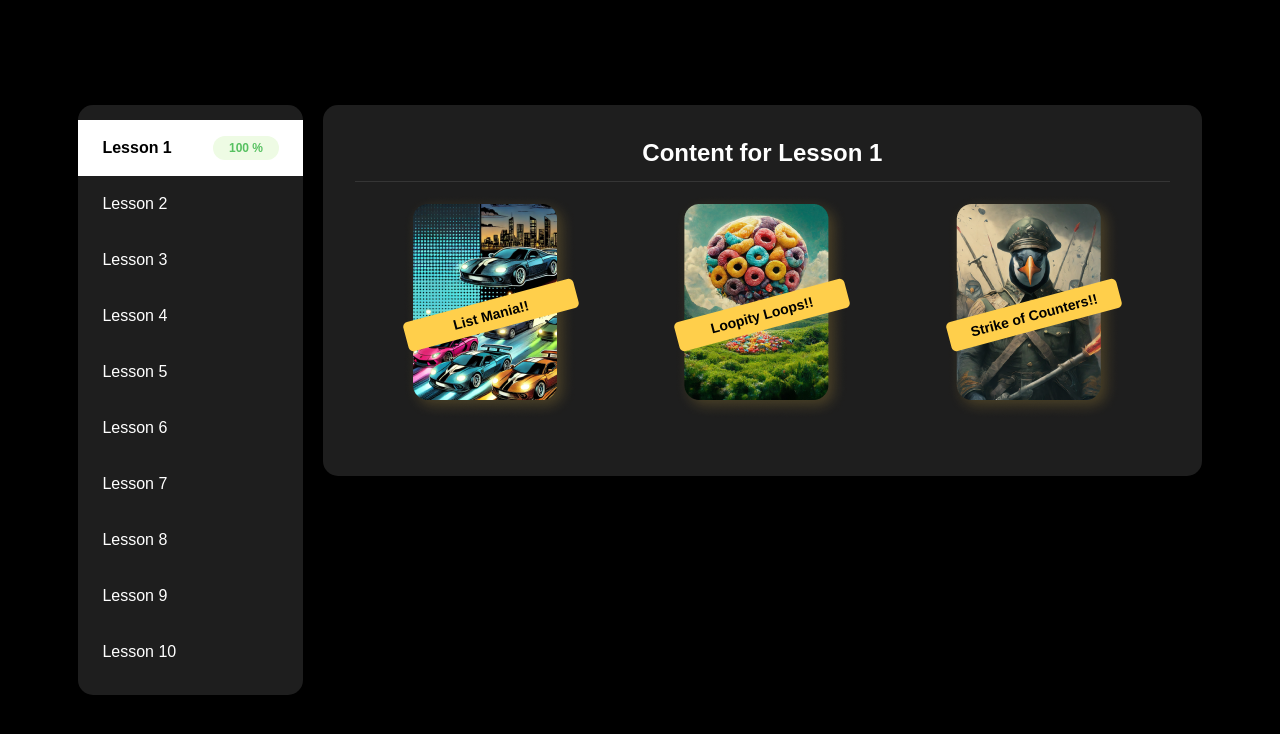
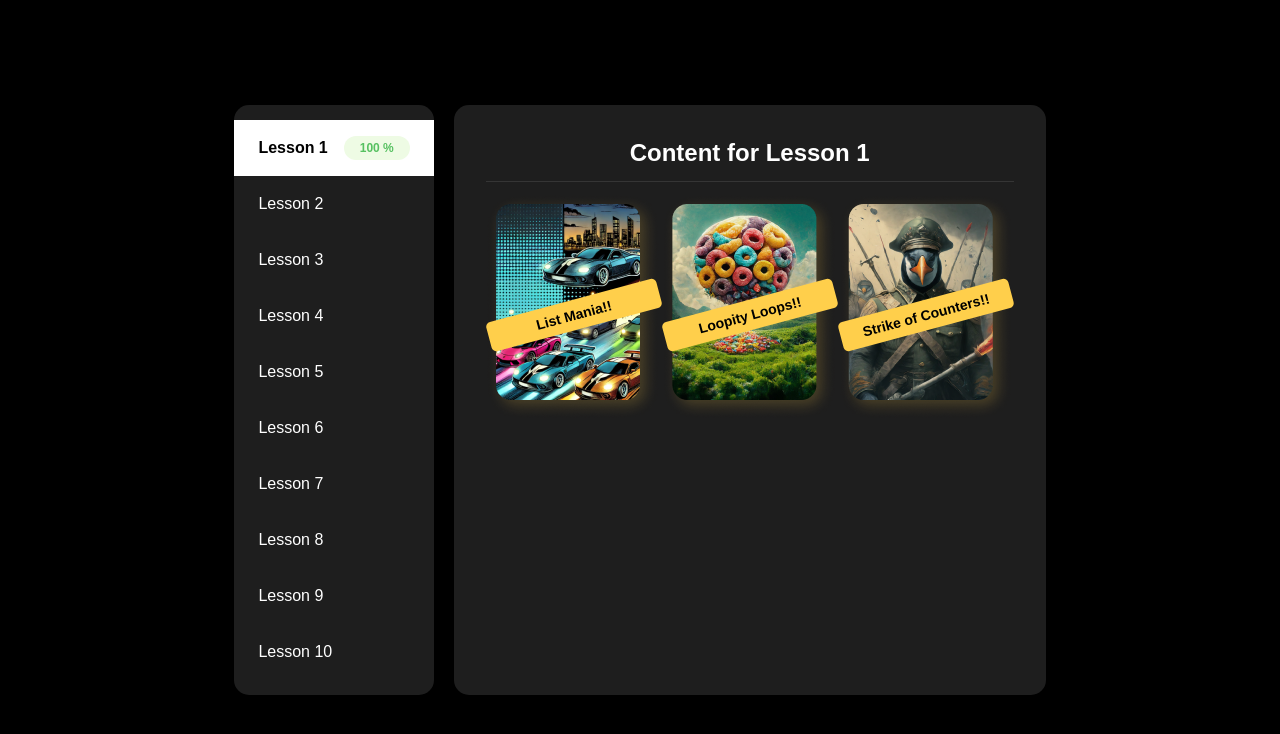
Before and after one commit to ryazio/chwq, a Next.js app: page / in a window 1280 px wide. Shown: the top 734 px of the page. Built offline with nearby package versions, Linux system fonts and the light colour scheme.

Commit message:
fix: minor fixes

```diff
--- a/src/app/layout.js
+++ b/src/app/layout.js
@@ -20,7 +20,7 @@ export default function RootLayout({ children }) {
   return (
     <html lang="en">
       <body
-        className={`${geistSans.variable} ${geistMono.variable} antialiased`}
+        className={`${geistSans.variable} ${geistMono.variable} antialiased bg-black`}
       >
         {children}
       </body>
--- a/src/app/page.js
+++ b/src/app/page.js
@@ -23,6 +23,46 @@ export default function VerticalTabs() {
         imageUrl: "/1.png",
         codeSnippet: "",
       },
+      // { id: 4, title: "List Mania!", imageUrl: "/3.png", codeSnippet: "" },
+      // { id: 5, title: "Loopity Loops!", imageUrl: "/2.png", codeSnippet: "" },
+      // {
+      //   id: 6,
+      //   title: "Strike of Counters!",
+      //   imageUrl: "/1.png",
+      //   codeSnippet: "",
+      // },
+      //   { id: 7, title: "List Mania!", imageUrl: "/3.png", codeSnippet: "" },
+      //   { id: 8, title: "Loopity Loops!", imageUrl: "/2.png", codeSnippet: "" },
+      //   {
+      //     id: 9,
+      //     title: "Strike of Counters!",
+      //     imageUrl: "/1.png",
+      //     codeSnippet: "",
+      //   },
+      //   { id: 10, title: "List Mania!", imageUrl: "/3.png", codeSnippet: "" },
+      //   { id: 11, title: "Loopity Loops!", imageUrl: "/2.png", codeSnippet: "" },
+      //   {
+      //     id: 12,
+      //     title: "Strike of Counters!",
+      //     imageUrl: "/1.png",
+      //     codeSnippet: "",
+      //   },
+      //     { id: 13, title: "List Mania!", imageUrl: "/3.png", codeSnippet: "" },
+      //     { id: 14, title: "Loopity Loops!", imageUrl: "/2.png", codeSnippet: "" },
+      //     {
+      //       id: 15,
+      //       title: "Strike of Counters!",
+      //       imageUrl: "/1.png",
+      //       codeSnippet: "",
+      //     },
+      //     { id: 16, title: "List Mania!", imageUrl: "/3.png", codeSnippet: "" },
+      //     { id: 17, title: "Loopity Loops!", imageUrl: "/2.png", codeSnippet: "" },
+      //     {
+      //       id: 18,
+      //       title: "Strike of Counters!",
+      //       imageUrl: "/1.png",
+      //       codeSnippet: "",
+      //     },
     ],
   };
 
@@ -37,8 +77,10 @@ export default function VerticalTabs() {
 
   return (
     <div className="h-screen bg-black flex gap-y-2.5 items-center justify-center mx-auto px-4">
-      <div className="flex flex-row justify-between lg:w-[90%] items-start">
+      <div className="flex flex-row lg:w-[65%]">
         {/* Sidebar with Vertical Tabs (only visible on larger screens) */}
+        <div className="flex flex-row items-start">
+
         <div className="bg-[#1E1E1E] text-white pt-[15px] pb-[15px] mr-[20px] rounded-[15px] w-full md:w-[20%] hidden md:block min-w-fit">
           {lessons.map((lesson, index) => (
             <button
@@ -60,9 +102,10 @@ export default function VerticalTabs() {
             </button>
           ))}
         </div>
+        </div>
         {/* Container */}
         {!selectedCard && (
-          <div className="flex-1 flex-col mt-28 md:mt-0 md:flex-row flex text-white rounded-lg max-w-screen-2xl">
+          <div className="flex-1 flex-col mt-28 md:mt-0 md:flex-row flex text-white rounded-lg max-w-screen-xl">
             {/* Main Content Area */}
 
             <div className="p-8 bg-[#1E1E1E] rounded-[15px] flex-1 w-full md:w-[60%] sm:w-[95%]">
@@ -70,7 +113,7 @@ export default function VerticalTabs() {
               <div className="w-[100%] border-b-[1px] border-opacity-10 border-white mb-3"></div>
               {/* If no question is selected, show the list of questions */}
 
-              <div className="flex flex-row mb-6 justify-around flex-wrap items-center">
+              <div className="flex flex-row mb-6 justify-around flex-wrap justify-around items-center">
                 {questions[selectedTab]
                   ? questions[selectedTab].map((question) => (
                       <span
```
